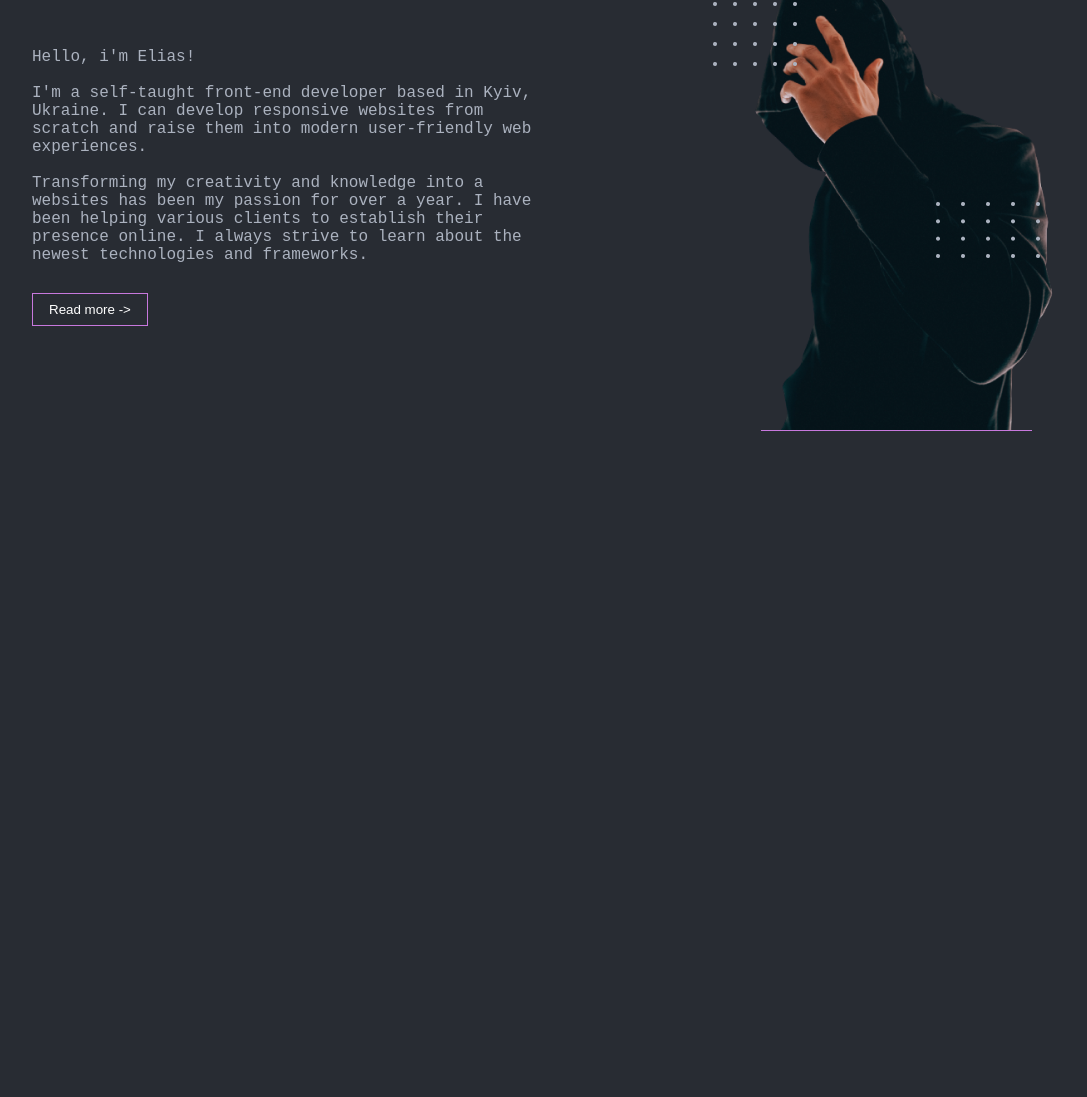
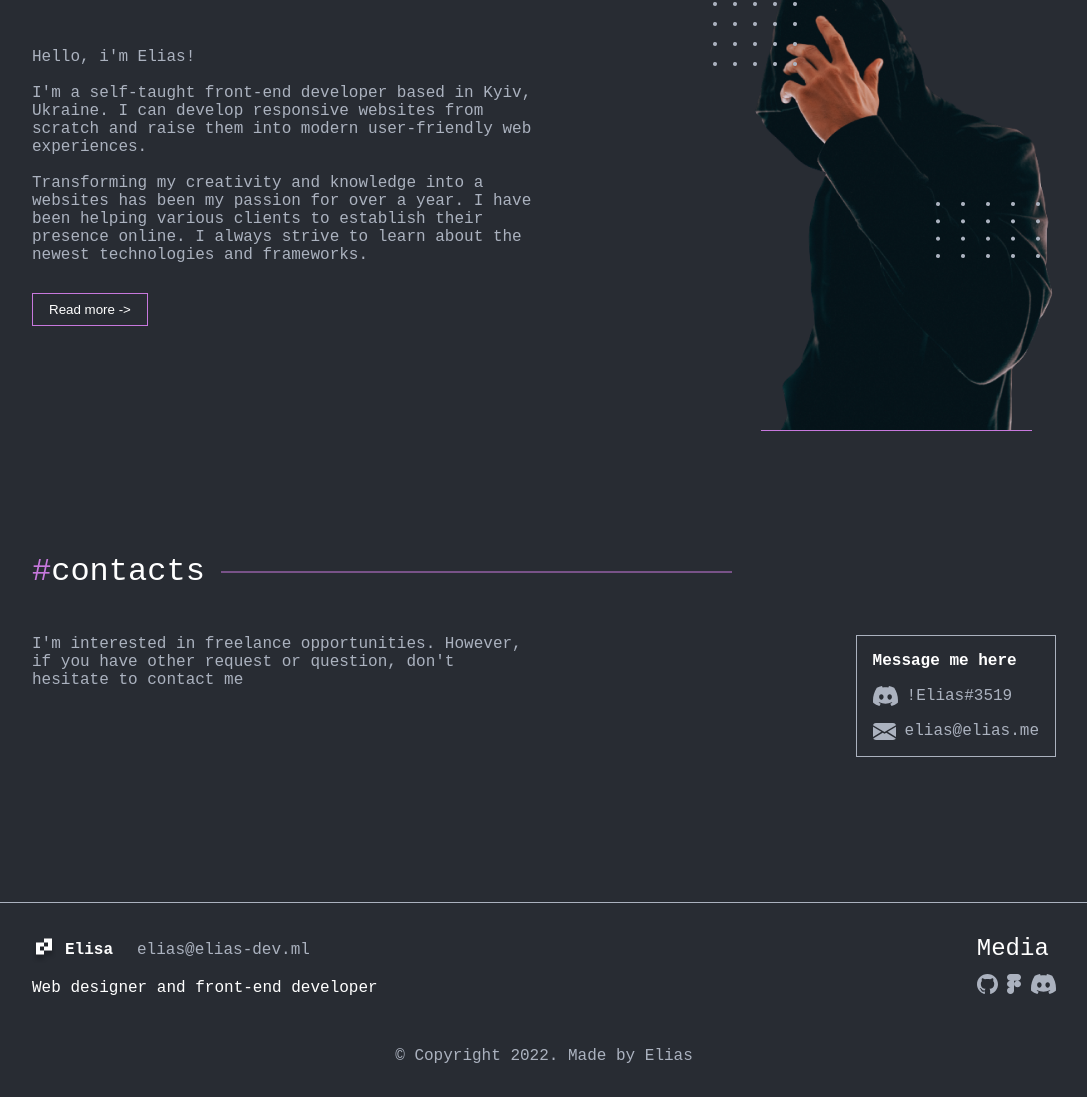
Before and after one commit to vuongmao/portfolio, a plain HTML site: page index.html in a window 1280 px wide. Shown: the part 1671-2768 px from the top of the page, without its empty margins (96-1183 px from the left). Before the commit the page ends 2112 px from the top, so only its background shows below. Drawn offline with Linux system fonts and the light colour scheme.

Commit message:
Contact section and footer

```diff
--- a/index.html
+++ b/index.html
@@ -236,7 +236,59 @@
             />
           </div>
         </section>
+        <section class="contacts">
+          <div class="section-header">
+            <h2>contacts</h2>
+          </div>
+          <div class="contacts-content">
+            <p>
+              I'm interested in freelance opportunities. However, if you have
+              other request or question, don't hesitate to contact me
+            </p>
+            <div class="contacts-card">
+              <h4>Message me here</h4>
+              <div class="contact">
+                <img src="assets/discord-icon.svg" alt="Discord Icon" />
+                <span>!Elias#3519</span>
+              </div>
+              <div class="contact">
+                <img src="assets/email-icon.svg" alt="Email Icon" />
+                <span>elias@elias.me</span>
+              </div>
+            </div>
+          </div>
+        </section>
       </div>
     </main>
+
+    <footer>
+      <div class="footer-container">
+        <div class="footer-content">
+          <div class="footer-info">
+            <div class="footer-logo-wrapper">
+              <div class="footer-logo">
+                <img src="assets/logo.svg" alt="Website logo" />
+                <h4>Elisa</h4>
+              </div>
+              <a href="mailto:elias@elias-dev.ml">elias@elias-dev.ml</a>
+            </div>
+            <p>Web designer and front-end developer</p>
+          </div>
+          <div class="footer-media">
+            <h3>Media</h3>
+            <a href="#">
+              <img src="assets/github-icon.svg" alt="Github Icon" />
+            </a>
+            <a href="#">
+              <img src="assets/figma-icon.svg" alt="Figma Icon" />
+            </a>
+            <a href="#">
+              <img src="assets/discord-icon.svg" alt="Discord Icon" />
+            </a>
+          </div>
+        </div>
+        <p class="copyright">© Copyright 2022. Made by Elias</p>
+      </div>
+    </footer>
   </body>
 </html>
--- a/style.css
+++ b/style.css
@@ -346,3 +346,95 @@ header {
     transform: translateY(0);
   }
 }
+
+/* contact section */
+.contacts-content {
+  display: flex;
+  justify-content: space-between;
+  margin-top: 45px;
+}
+
+.contacts-content p {
+  max-width: 505px;
+}
+
+.contacts-card {
+  border: 1px solid var(--gray);
+  padding: 16px;
+}
+
+.contacts-card h4 {
+  margin: 0;
+  margin-bottom: 16px;
+}
+
+.contact {
+  color: var(--gray);
+  display: flex;
+  gap: 9px;
+  align-items: center;
+}
+
+.contact + .contact {
+  margin-top: 16px;
+}
+
+/* footer */
+footer {
+  border-top: 1px solid var(--gray);
+  padding: 32px 0;
+  margin-top: 145px;
+}
+
+.footer-container {
+  max-width: 1024px;
+  margin: 0 auto;
+}
+
+.footer-content {
+  display: flex;
+  justify-content: space-between;
+  align-items: center;
+}
+
+.footer-info p {
+  margin-top: 16px;
+  color: var(--white);
+}
+
+.footer-logo {
+  display: flex;
+  align-items: center;
+  gap: 9px;
+}
+
+.footer-logo h4 {
+  margin: 0;
+}
+
+.footer-logo-wrapper {
+  display: flex;
+  align-items: center;
+  gap: 24px;
+}
+
+.footer-logo-wrapper a {
+  color: var(--gray);
+  transition: color 0.3s ease;
+}
+
+.footer-logo-wrapper a:hover {
+  color: var(--white);
+}
+
+.footer-media h3 {
+  margin-bottom: 12px;
+  margin-top: 0;
+  font-size: 24px;
+  font-weight: 500;
+}
+
+.copyright {
+  text-align: center;
+  margin-top: 48px;
+}
```
Also changed, not shown: assets/discord-icon.svg (added), assets/email-icon.svg (added).
